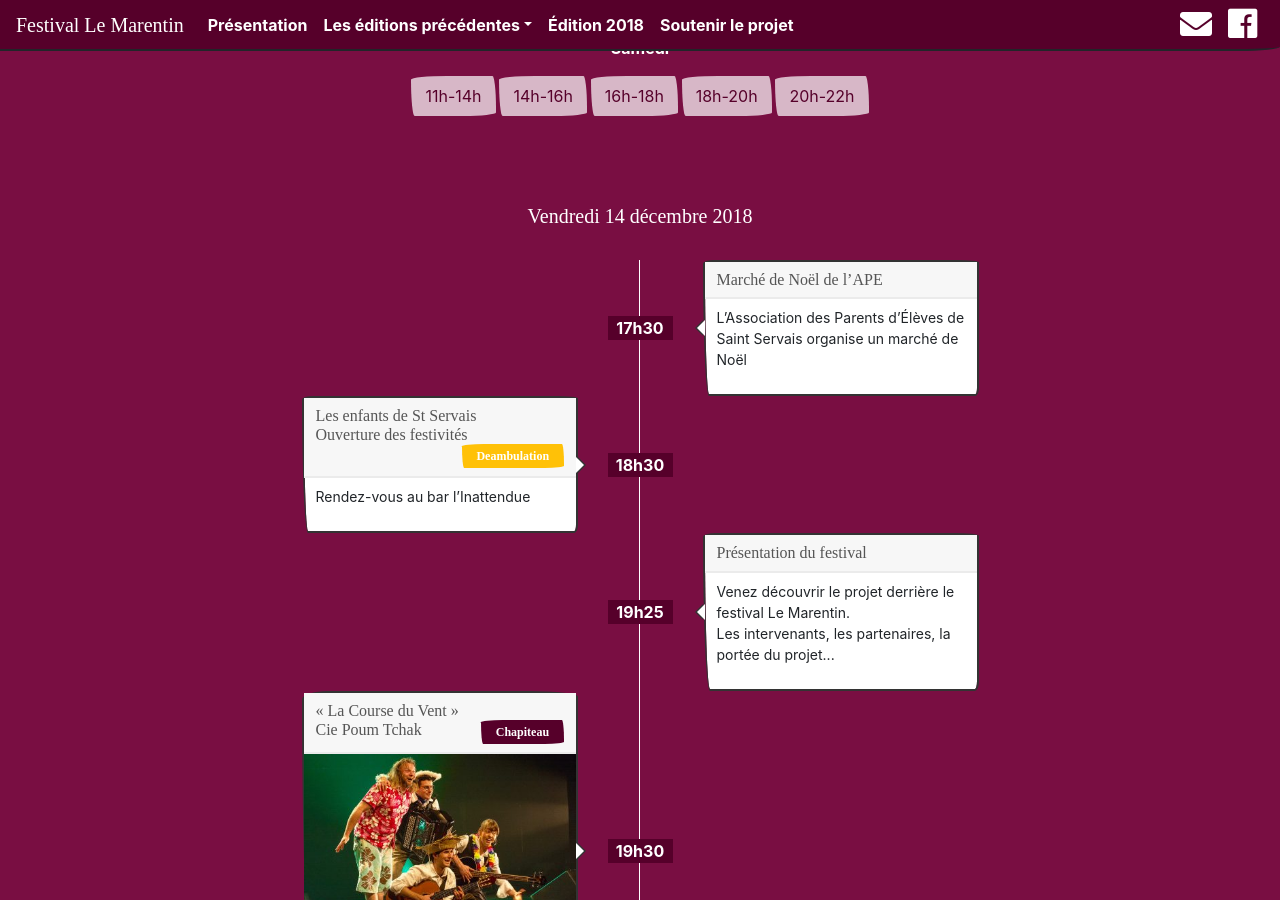
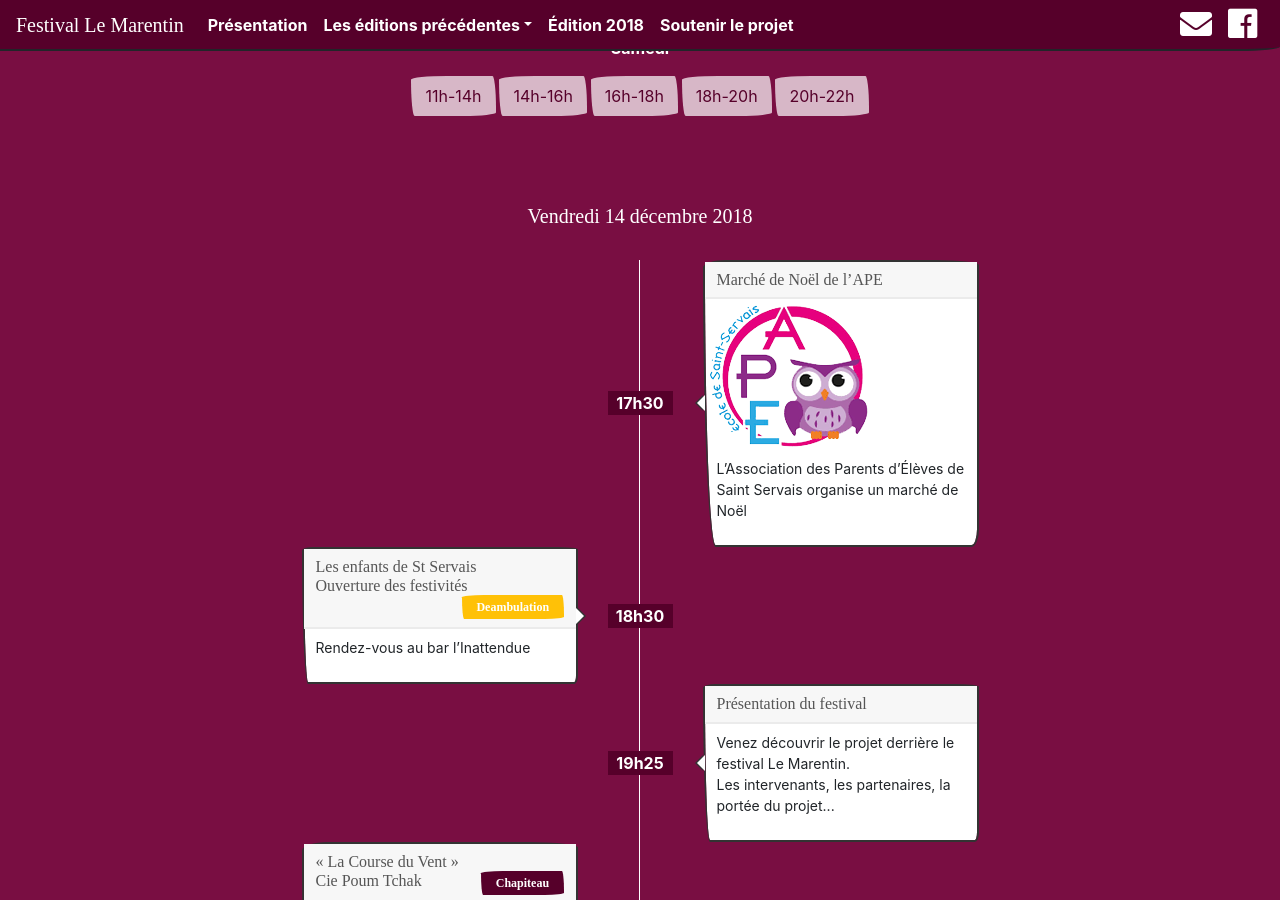
Before and after one commit to tibodut/marentin, a Jekyll site: the page built from edition-2018.html, in a window 1280 px wide and 900 px high, scrolled down 789 px. Built offline with Jekyll 4.4.1, drawn with Linux system fonts in a browser that asks for light colours; nearby versions of some CDN libraries; some web fonts are replaced.

Commit message:
Update edition-2018.html

```diff
--- a/edition-2018.html
+++ b/edition-2018.html
@@ -60,10 +60,12 @@ layout: default
             <div style="position:absolute;top:0;bottom:0;left:0;right:50%;border-right:1px solid white"></div>
             <div id="vendredi1" >
 
+   {% capture img_url %}{{site.baseurl}}/img/logos/logo-APE.png{% endcapture %}
    {% include programm_row.html
    content_position="right"
     hour="17h30"
     header='Marché de Noël de l’APE'
+    img_url=img_url
     body='<p>L’Association des Parents d’Élèves de Saint Servais organise un marché de Noël</p>'
 %}
 
```
